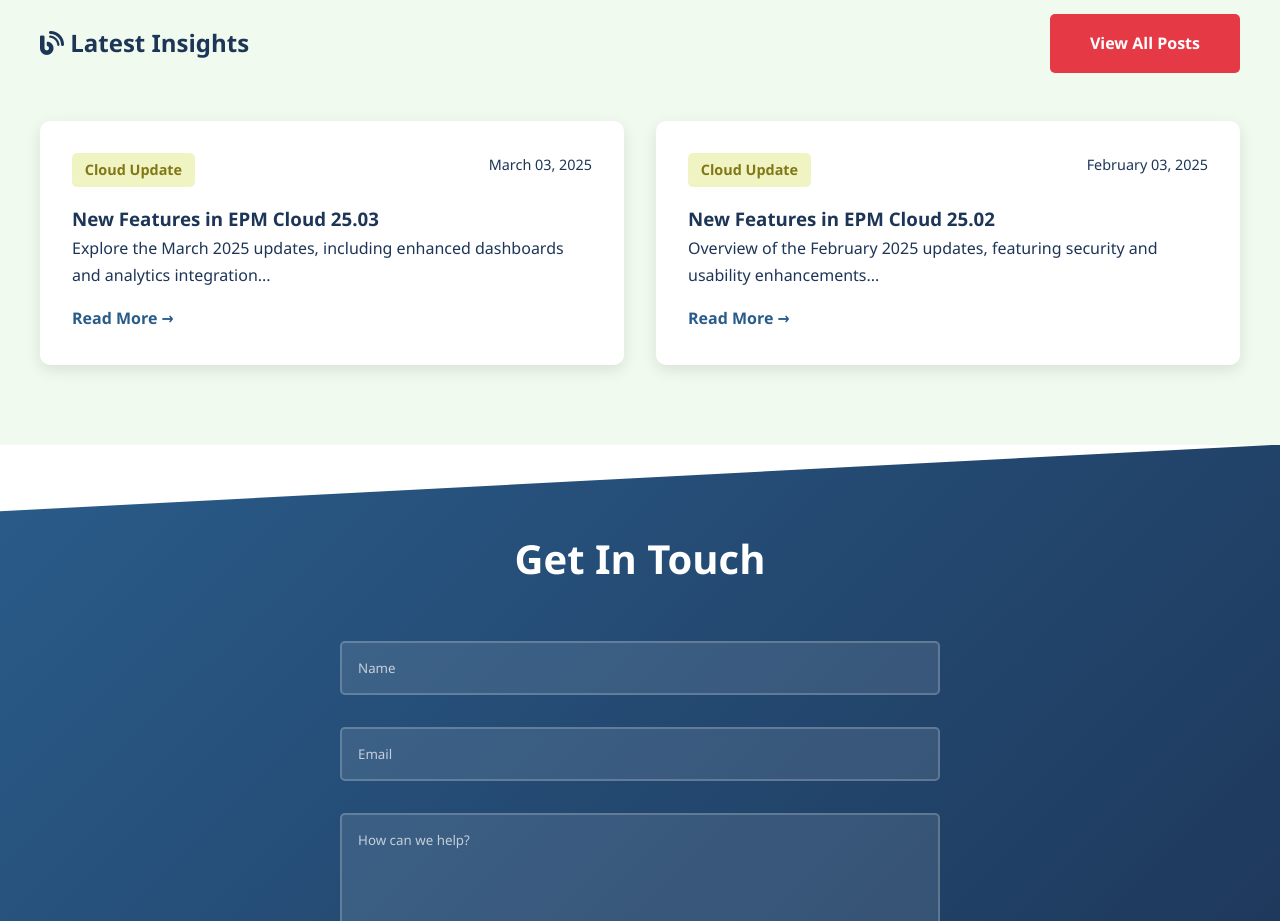
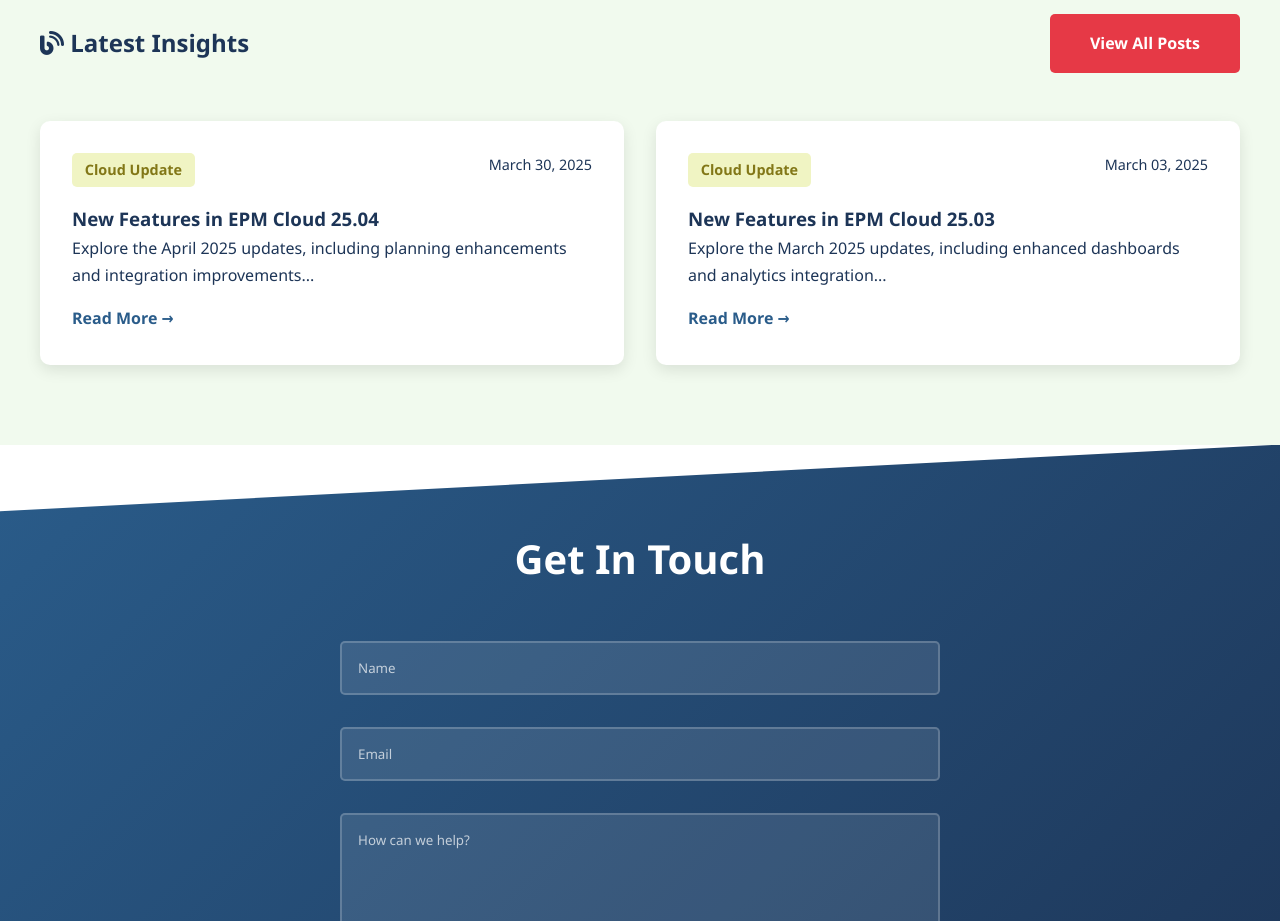
Before and after one commit to vadhul90/werun, a plain HTML site: page index.html in a window 1280 px wide. Shown: the part 1880-2801 px from the top of the page. Drawn offline with nearby package versions, Linux system fonts and the light colour scheme.

Commit message:
Update index.html

```diff
--- a/index.html
+++ b/index.html
@@ -93,20 +93,20 @@
             <div class="blog-card">
                 <div class="post-meta">
                     <span class="category update">Cloud Update</span>
+                    <span class="date">March 30, 2025</span>
+                </div>
+                <h3>New Features in EPM Cloud 25.04</h3>
+                <p>Explore the April 2025 updates, including planning enhancements and integration improvements...</p>
+                <a href="blog/epm-25.04-update.html" class="read-more">Read More →</a>
+            </div>
+            <div class="blog-card">
+                <div class="post-meta">
+                    <span class="category update">Cloud Update</span>
                     <span class="date">March 03, 2025</span>
                 </div>
                 <h3>New Features in EPM Cloud 25.03</h3>
                 <p>Explore the March 2025 updates, including enhanced dashboards and analytics integration...</p>
                 <a href="blog/epm-25.03-update.html" class="read-more">Read More →</a>
-            </div>
-            <div class="blog-card">
-                <div class="post-meta">
-                    <span class="category update">Cloud Update</span>
-                    <span class="date">February 03, 2025</span>
-                </div>
-                <h3>New Features in EPM Cloud 25.02</h3>
-                <p>Overview of the February 2025 updates, featuring security and usability enhancements...</p>
-                <a href="blog/epm-25.02-update.html" class="read-more">Read More →</a>
             </div>
         </div>
         <div class="search-results" id="searchResults"></div>
```
